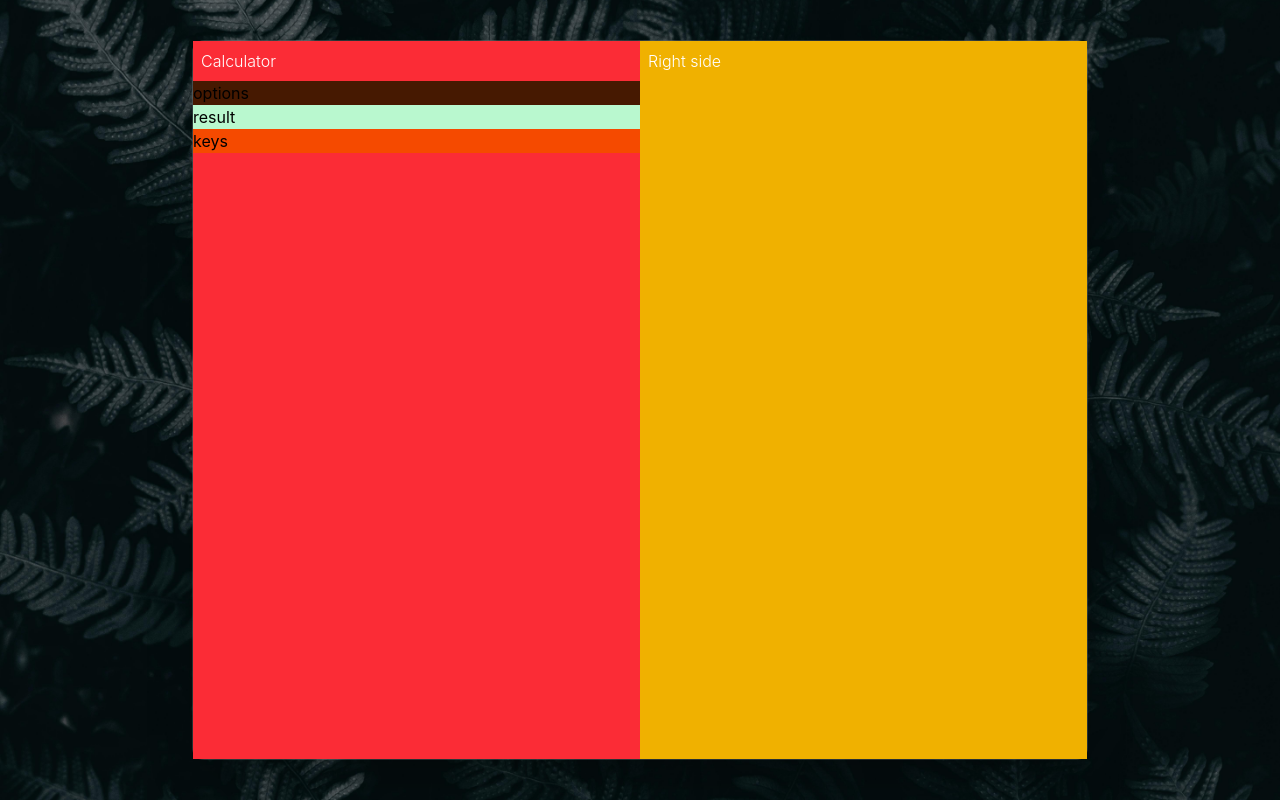
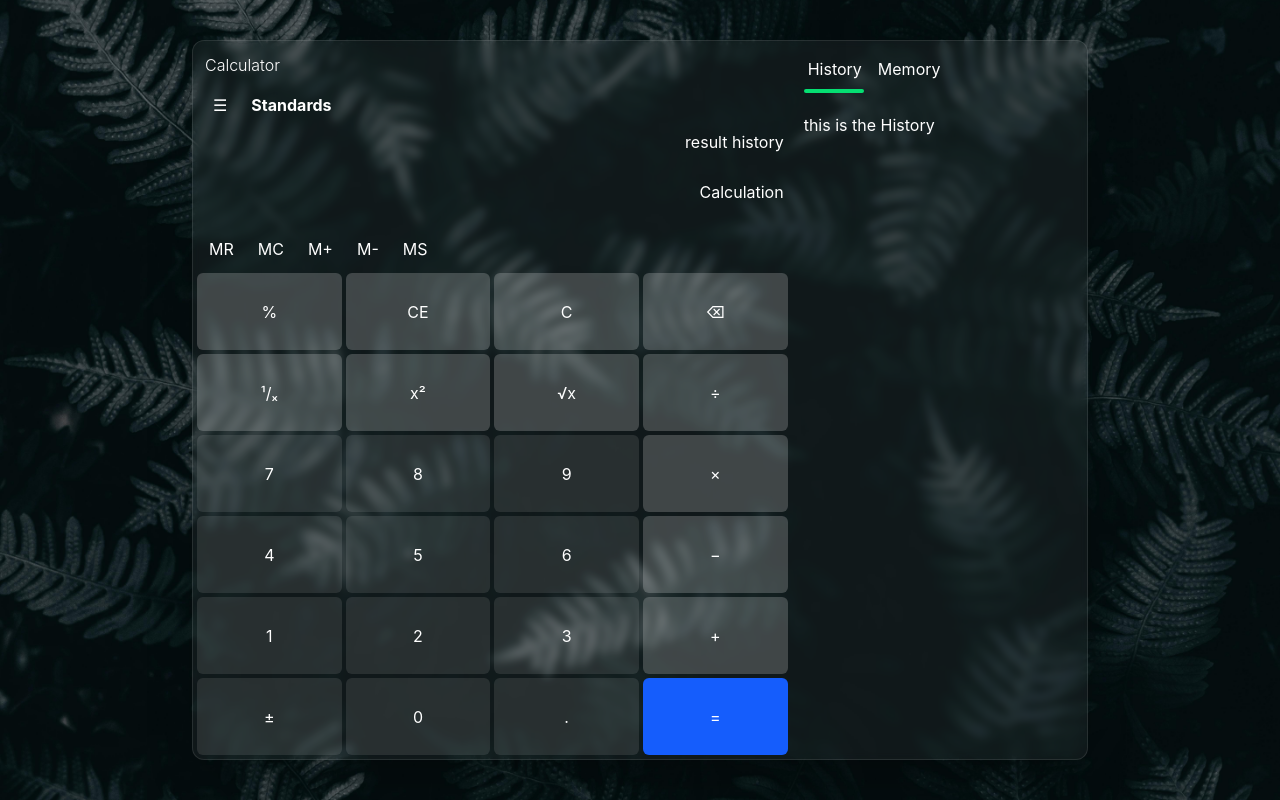
Before and after one commit to KuldeepBhagat/Calculator, a React (Vite) app: page / in a window 1280 px wide. Built offline with nearby package versions, Linux system fonts and the light colour scheme.

Commit message:
changed the architecture shifted to component based system

```diff
--- a/src/App.tsx
+++ b/src/App.tsx
@@ -1,3 +1,5 @@
+import Calculator from "./components/Calculator"
+
 export default function App() {
     return (
         /*Base Container */
@@ -5,35 +7,10 @@ export default function App() {
                         bg-center
                         bg-cover
                         flex justify-center items-center
-                        overflow-hidden">
-            {/* Calculator container*/}
-            <div className="max-w-4xl
-                            min-h-9/10
-                            w-full
-                            backdrop-blur-xs
-                          bg-white/5
-                            border border-white/10
-                            shadow-2xl
-                            rounded-xl
-                            flex
-                            flex-row
-                            ">
-                <div className="bg-red-500 flex-1">
-                    <h1 className="text-white p-2 font-light">Calculator</h1>
-                    <div className="bg-amber-950">
-                        <h1>options</h1>
-                    </div>
-                    <div className="bg-green-200">
-                        <h1>result</h1>
-                    </div>
-                    <div className="bg-orange-600">
-                        <h1>keys</h1>
-                    </div>
-                </div>
-                <div className="bg-yellow-500 flex-1">
-                    <h1 className="text-white p-2 font-light">Right side</h1>
-                </div>
-            </div>
+                        overflow-hidden
+                        z-10
+                        absolute">
+            <Calculator/>
         </div>
     )
 }
--- /dev/null
+++ b/src/components/Calculator.tsx
@@ -0,0 +1,33 @@
+import Header from "./Header"
+import Display from "./Display"
+import MemoryButton from "./MemoryButtons"
+import Keypad from "./KeyPad"
+import HistoryAndMemory from "./HistoryAndMem"
+
+export default function Calculator() {
+    return (
+        <div className="max-w-4xl
+                        min-h-9/10
+                        w-full
+                        backdrop-blur-xs
+                        bg-white/5
+                        border border-white/10
+                        shadow-2xl
+                        rounded-xl
+                        flex
+                        flex-row
+                        relative
+                        z-20
+                        ">
+            <div className="flex flex-col flex-2 text-white m-1">
+                <Header />
+                <Display />
+                <MemoryButton />
+                <Keypad />
+            </div>
+            <div className="flex-1 flex flex-col">
+                <HistoryAndMemory/>
+            </div>
+        </div>
+    )
+}
--- /dev/null
+++ b/src/components/Display.tsx
@@ -0,0 +1,12 @@
+export default function Display() {
+    return (
+        <div className="h-25 flex flex-col">
+            <div className="flex flex-1 items-center justify-end pr-1">
+                <h1>result history</h1>
+            </div>
+            <div className="flex flex-2 items-center justify-end pr-1">
+                <h1>Calculation</h1>
+            </div>
+        </div>
+    )
+}
--- /dev/null
+++ b/src/components/Header.tsx
@@ -0,0 +1,34 @@
+import { useState } from 'react'
+
+export default function Header() {
+
+    const [SidebarState, setSidebar] = useState(false)
+    function sidebar() {
+        if(SidebarState) {
+            setSidebar(false)
+        } else {
+            setSidebar(true)
+        }
+    }
+
+    return (
+        <>
+        <h1 className="text-white p-2 font-light">Calculator</h1>
+
+        <div className="flex items-center gap-2 z-100">
+            <button className="p-2 px-4 hover:bg-white/10 rounded-xl"
+                              onClick={() => sidebar()}>☰</button>
+               <h1 className="font-bold">Standards</h1>
+        </div>
+        <div className={`bg-green-500 w-50
+                          absolute h-100
+                          transition
+                          duration-100
+                          ${SidebarState ?
+                            "translate-x-0 opacity-100" :
+                            "-translate-x-50 opacity-0"
+                          }`}>
+        </div>
+        </>
+    )
+}
--- /dev/null
+++ b/src/components/HistoryAndMem.tsx
@@ -0,0 +1,33 @@
+import { useState } from "react"
+
+export default function HistoryAndMemory() {
+    const buttonStyle = "p-2 hover:text-white/50"
+
+    const [activeTab, setActiveTab] = useState("History");
+    return (
+        <>
+            <div className="items-center flex-row p-2 gap-2 text-white">
+                <button className={buttonStyle} onClick={(() => setActiveTab("History"))}>History</button>
+                <button className={buttonStyle} onClick={() => setActiveTab("Memory")}>Memory</button>
+                <div className={`bg-green-400
+                               transition-all
+                                w-15 h-1
+                                rounded-xl
+                                ${activeTab === "History" ?
+                                "translate-x-1" :
+                                "translate-x-19"}`}>
+                </div>
+            </div>
+            <div className={`flex-1 p-3 text-white ${activeTab === "Memory" ?
+                                                       "hidden" : null
+            }`}>
+                <h1>this is the History</h1>
+            </div>
+            <div className={`flex-1 p-3 text-white ${activeTab === "History" ?
+                                                       "hidden" : null
+            }`}>
+                <h1>this is the Memory</h1>
+            </div>
+        </>
+    )
+}
--- /dev/null
+++ b/src/components/KeyPad.tsx
@@ -0,0 +1,35 @@
+export default function Keypad() {
+
+    const grid = [
+        "%", "CE", "C", "⌫",
+        "¹/ₓ", "x²", "√x", "÷",
+        "7", "8", "9", "×",
+        "4", "5", "6", "−",
+        "1", "2", "3", "+",
+        "±", "0", ".", "=" ]
+
+    const SpecialColor = [0, 1, 2, 3, 4, 5, 6, 7, 11, 15, 19]
+    // "bg-white/10 rounded-md hover:bg-white/5"
+    return (
+        <div className="grid grow grid-cols-4 gap-1">
+            {grid.map((m, index) => {
+
+                let color = "bg-white/10"
+                let HoverColor = "hover:bg-white/20"
+
+                if (SpecialColor.includes(index)) {
+                    color = "bg-white/20"
+                    HoverColor = "hover:bg-white/10"
+                } else if (m == "=") {
+                    color = "bg-blue-600"
+                    HoverColor = "hover:bg-blue-500"
+
+                }
+                let buttonStyle = `${color} rounded-md ${HoverColor}`
+                return (
+                    <button key={index} className={buttonStyle}>{m}</button>
+                )
+            })}
+        </div>
+    )
+}
--- /dev/null
+++ b/src/components/MemoryButtons.tsx
@@ -0,0 +1,13 @@
+export default function Button() {
+    const  memory = ["MR", "MC", "M+", "M-", "MS"]
+
+    return (
+        <div className="h-12 flex items-center">
+            {memory.map((m) => (
+                <button className="p-1 px-3 rounded-xs
+                                 hover:bg-white/10"
+                 key={m}>{m}</button>
+            ))}
+        </div>
+    )
+}
```
